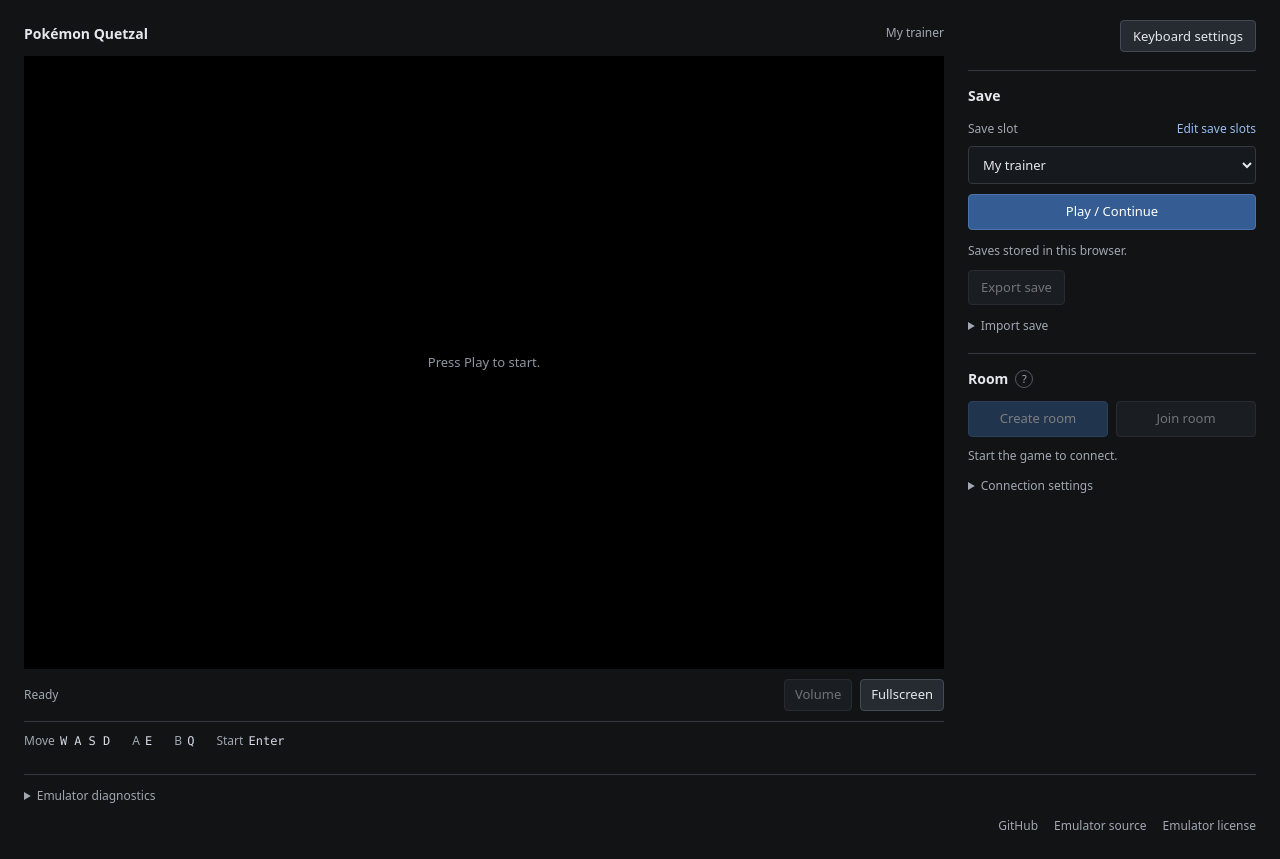
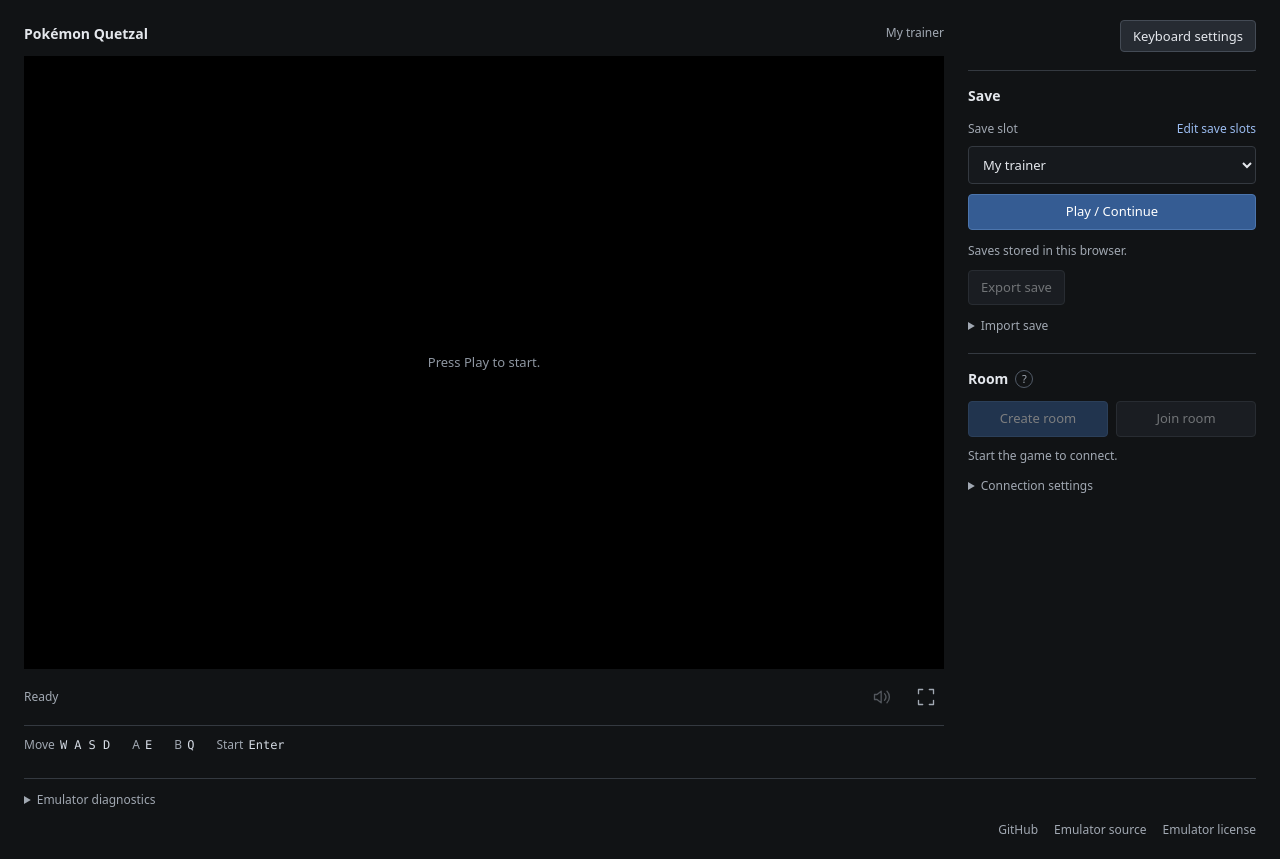
Before and after one commit to RikarusCode/quetzal, a website with bundled scripts: page apps/harness/index.html in a window 1280 px wide. Built offline with nearby package versions, Linux system fonts and the light colour scheme.

Commit message:
Use compact icons for volume and fullscreen controls

```diff
--- a/apps/harness/index.html
+++ b/apps/harness/index.html
@@ -5,7 +5,10 @@
 <div class="workspace"><section id="game-player" class="game-panel" aria-label="Game player">
 <div class="player-heading"><h1>Pokémon Quetzal</h1><span id="player-label">My trainer</span></div>
 <div class="screen-surround"><canvas id="screen" width="240" height="160" tabindex="0" aria-label="Game screen" title="Click to focus keyboard controls"></canvas><div id="empty-screen">Press Play to start.</div></div>
-<div class="player-toolbar"><p id="status" role="status">Ready</p><div class="toolbar-actions"><div class="volume-control"><button id="sound" aria-expanded="false" aria-controls="volume-popover" disabled>Volume</button><div id="volume-popover" role="group" aria-label="Volume controls" hidden><button id="mute" aria-label="Mute" aria-pressed="false" title="Mute"><svg width="18" height="18" viewBox="0 0 24 24" fill="none" stroke="currentColor" stroke-width="1.6" aria-hidden="true"><path d="M11 5 6 9H3v6h3l5 4V5Z"/><path id="volume-symbol" d="M15 8a6 6 0 0 1 0 8m3-11a10 10 0 0 1 0 14"/></svg></button><input id="volume" type="range" min="0" max="100" step="1" value="50" aria-label="Volume"><output id="volume-value" for="volume">50%</output></div></div><button id="fullscreen" aria-pressed="false" title="Game only. Press Escape to exit.">Fullscreen</button></div></div>
+<div class="player-toolbar"><p id="status" role="status">Ready</p><div class="toolbar-actions">
+<div class="volume-control"><button id="sound" class="toolbar-icon" aria-label="Volume: 50%" title="Volume: 50%" aria-expanded="false" aria-controls="volume-popover" disabled><svg width="20" height="20" viewBox="0 0 24 24" fill="none" stroke="currentColor" stroke-width="1.6" stroke-linecap="round" stroke-linejoin="round" aria-hidden="true"><path d="M11 5 6 9H3v6h3l5 4V5Z"/><path id="sound-symbol" d="M15 8a6 6 0 0 1 0 8m3-11a10 10 0 0 1 0 14"/></svg></button><div id="volume-popover" role="group" aria-label="Volume controls" hidden><button id="mute" aria-label="Mute" aria-pressed="false" title="Mute"><svg width="18" height="18" viewBox="0 0 24 24" fill="none" stroke="currentColor" stroke-width="1.6" aria-hidden="true"><path d="M11 5 6 9H3v6h3l5 4V5Z"/><path id="volume-symbol" d="M15 8a6 6 0 0 1 0 8m3-11a10 10 0 0 1 0 14"/></svg></button><input id="volume" type="range" min="0" max="100" step="1" value="50" aria-label="Volume"><output id="volume-value" for="volume">50%</output></div></div>
+<button id="fullscreen" class="toolbar-icon" aria-label="Enter fullscreen" aria-pressed="false" title="Enter fullscreen"><svg width="20" height="20" viewBox="0 0 24 24" fill="none" stroke="currentColor" stroke-width="1.6" stroke-linecap="round" stroke-linejoin="round" aria-hidden="true"><path id="fullscreen-symbol" d="M8 3H3v5m13-5h5v5M3 16v5h5m13-5v5h-5"/></svg></button>
+</div></div>
 <div class="control-strip"><span id="controls-summary"></span></div></section>
 <aside><button id="settings" class="settings-button">Keyboard settings</button><section class="card"><div class="card-heading"><h2>Save</h2></div>
 <div class="slot-heading"><label for="slot">Save slot</label><button id="edit-slots" class="text-button">Edit save slots</button></div><select id="slot" aria-label="Save slot"></select>
--- a/apps/harness/main.mjs
+++ b/apps/harness/main.mjs
@@ -193,7 +193,7 @@
 roomHelp.addEventListener('pointerleave',()=>roomHelp.classList.remove('dismissed'));
 roomHelp.addEventListener('focusin',()=>roomHelp.classList.remove('dismissed'));
 $('room-help-button').addEventListener('keydown',event=>{if(event.key==='Escape'){roomHelp.classList.add('dismissed');$('room-help-button').blur();}});
-if(!document.fullscreenEnabled){$('fullscreen').disabled=true;$('fullscreen').textContent='Fullscreen unavailable';}
+if(!document.fullscreenEnabled){$('fullscreen').disabled=true;$('fullscreen').title='Fullscreen unavailable';$('fullscreen').setAttribute('aria-label','Fullscreen unavailable');}
 $('fullscreen').onclick=async()=>{
   try{if(document.fullscreenElement===player)await document.exitFullscreen();else await player.requestFullscreen();}
   catch(error){$('status').textContent='Fullscreen unavailable: '+error.message;}
@@ -204,6 +204,9 @@
   }
 });
 document.addEventListener('fullscreenchange',()=>{
-  const active=document.fullscreenElement===player;$('fullscreen').textContent=active?'Exit fullscreen':'Fullscreen';
+  const active=document.fullscreenElement===player;
+  $('fullscreen').title=active?'Exit fullscreen (Escape)':'Enter fullscreen';
+  $('fullscreen').setAttribute('aria-label',active?'Exit fullscreen':'Enter fullscreen');
+  $('fullscreen-symbol').setAttribute('d',active?'M3 8h5V3m8 0v5h5M8 21v-5H3m18 0h-5v5':'M8 3H3v5m13-5h5v5M3 16v5h5m13-5v5h-5');
   $('fullscreen').setAttribute('aria-pressed',String(active));if(loaded)$('screen').focus();
 });
--- a/apps/harness/style.css
+++ b/apps/harness/style.css
@@ -42,6 +42,8 @@
 .toolbar-actions, .binding-files { display: flex; gap: 8px; flex-wrap: wrap; }
 .toolbar-actions { flex-shrink: 0; }
 .toolbar-actions button { padding: 5px 10px; }
+.toolbar-actions .toolbar-icon { display: grid; place-items: center; width: 36px; height: 36px; padding: 0; border: 0; background: transparent; color: var(--muted); }
+.toolbar-actions .toolbar-icon:hover:not(:disabled), .toolbar-actions .toolbar-icon[aria-expanded=true] { background: #262b32; color: var(--text); }
 .control-strip { border-top: 1px solid var(--line); padding: 10px 0 0; }
 #controls-summary { display: flex; gap: 8px 20px; flex-wrap: wrap; color: var(--muted); font-size: 12px; }
 kbd { font: 12px ui-monospace, Consolas, monospace; color: #d6dce5; padding: 0 2px; }
--- a/apps/harness/volume.mjs
+++ b/apps/harness/volume.mjs
@@ -6,8 +6,9 @@
   function render(){
     slider.value=String(value);$('volume-value').value=`${value}%`;slider.setAttribute('aria-valuetext',value?`${value}%`:'Muted');
     $('mute').setAttribute('aria-pressed',String(value===0));$('mute').setAttribute('aria-label',value===0?'Unmute':'Mute');$('mute').title=value===0?'Unmute':'Mute';
-    $('volume-symbol').setAttribute('d',value===0?'m16 9 5 6m0-6-5 6':'M15 8a6 6 0 0 1 0 8m3-11a10 10 0 0 1 0 14');
-    button.setAttribute('aria-label',value?`Volume: ${value}%`:'Volume: muted');
+    const symbol=value===0?'m16 9 5 6m0-6-5 6':'M15 8a6 6 0 0 1 0 8m3-11a10 10 0 0 1 0 14';
+    $('volume-symbol').setAttribute('d',symbol);$('sound-symbol').setAttribute('d',symbol);
+    button.title=value?`Volume: ${value}%`:'Volume: muted';button.setAttribute('aria-label',button.title);
   }
   function setVolume(next){
     value=Math.max(0,Math.min(100,Number(next)||0));if(value)lastAudible=value;
```
